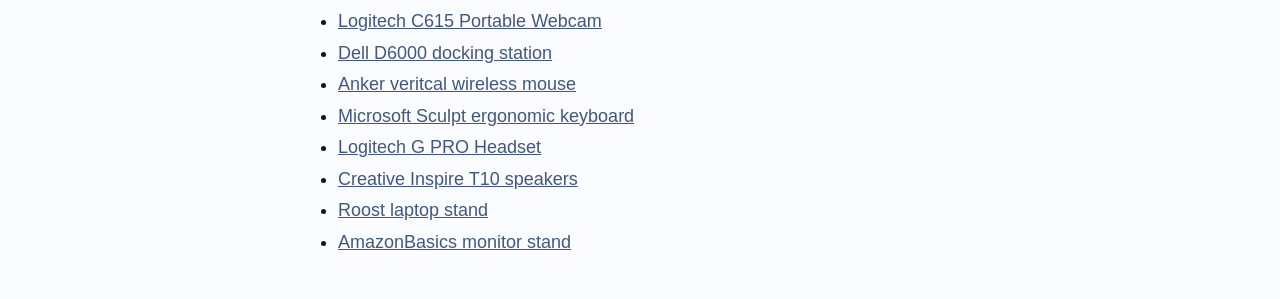
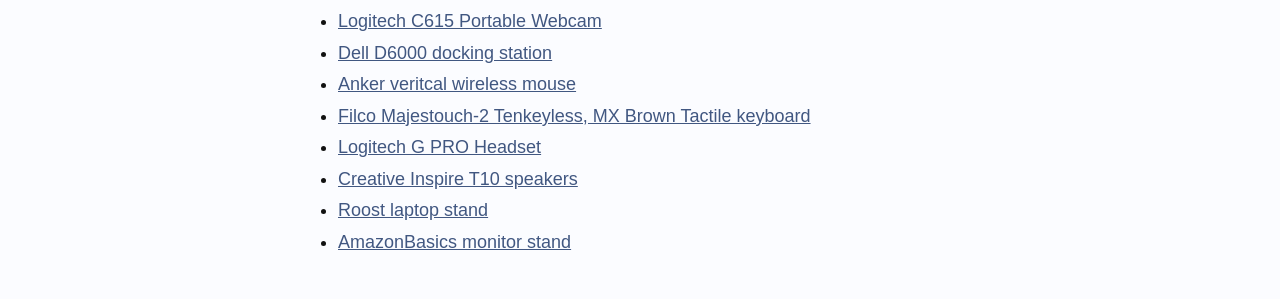
Before and after one commit to steverydz/steverydz.github.io, a Jekyll site: the page built from uses.md, in a window 1280 px wide. Shown: the part 1482-1781 px from the top of the page. Built offline with Jekyll 4.4.1, drawn with Linux system fonts in a browser that asks for light colours.

Commit message:
Update uses page

```diff
--- a/uses.md
+++ b/uses.md
@@ -22,7 +22,7 @@
 - [Logitech C615 Portable Webcam](https://smile.amazon.co.uk/gp/product/B014KH8BRW/ref=ppx_yo_dt_b_search_asin_title)
 - [Dell D6000 docking station](https://smile.amazon.co.uk/gp/product/B072K6HJBN)
 - [Anker veritcal wireless mouse](https://smile.amazon.co.uk/gp/product/B00BIFNTMC)
-- [Microsoft Sculpt ergonomic keyboard](https://smile.amazon.co.uk/gp/product/B00FGRYXAK)
+- [Filco Majestouch-2 Tenkeyless, MX Brown Tactile keyboard](https://www.keyboardco.com/keyboard/uk-filco-majestouch-2-tenkeyless-nkr-tactile-action-keyboard.asp)
 - [Logitech G PRO Headset](https://smile.amazon.co.uk/gp/product/B07TQ6G276/ref=ppx_yo_dt_b_asin_title_o04_s00)
 - [Creative Inspire T10 speakers](https://smile.amazon.co.uk/gp/product/B000WQIKJ0/ref=ppx_yo_dt_b_search_asin_title)
 - [Roost laptop stand](https://www.therooststand.com/)
```
